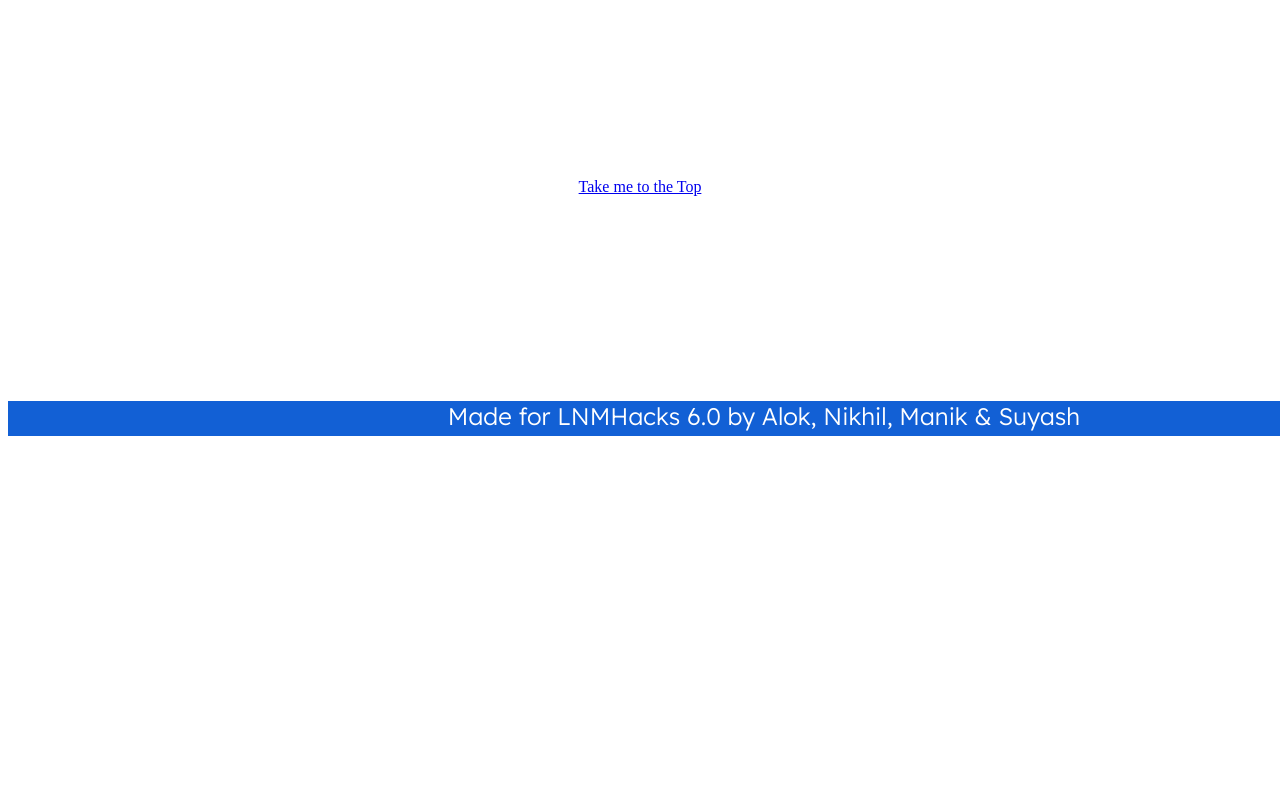
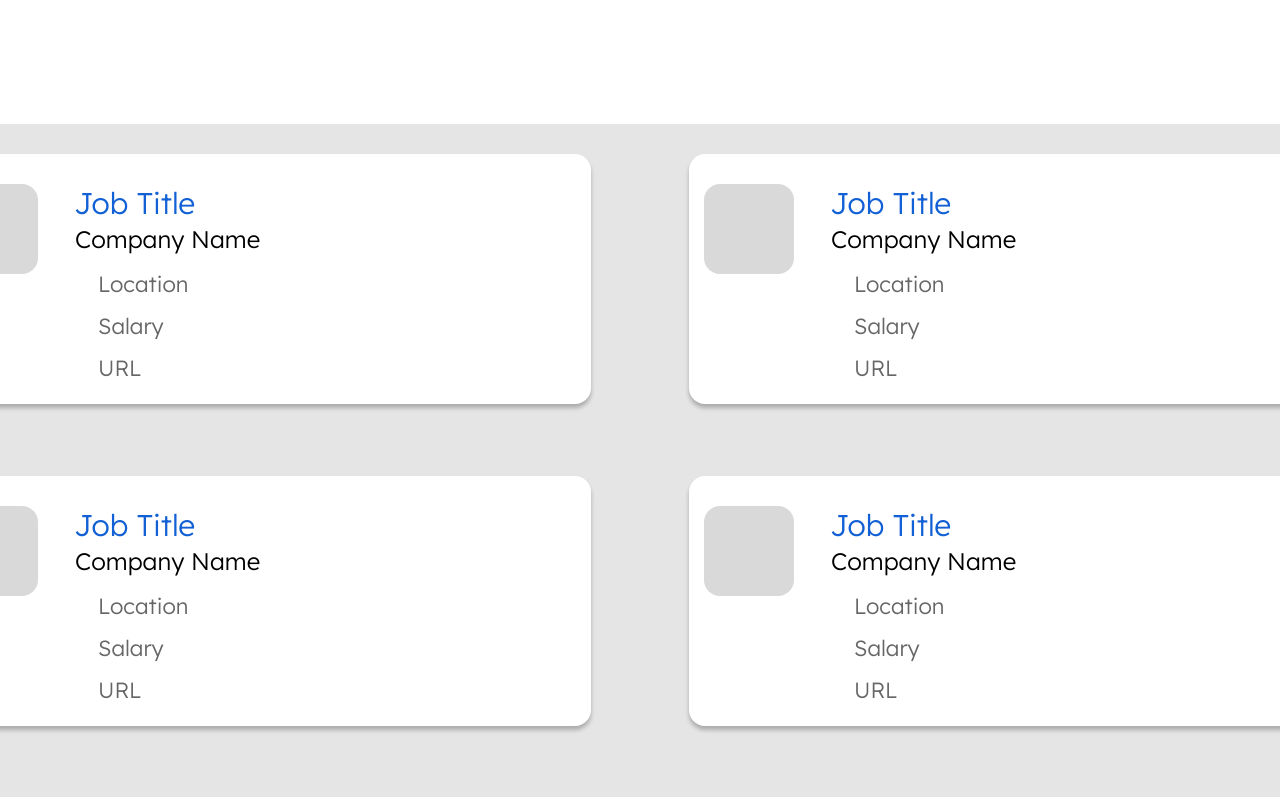
Before and after one commit to nikhilsaini113/jobs-finder-frontend, a React (Vite) app: page / in a window 1280 px wide. Shown: the part 4360-5157 px from the top of the page. Before the commit the page ends 4804 px from the top, so only its background shows below. Built offline with nearby package versions, Linux system fonts and the light colour scheme.

Commit message:
Add files via upload

```diff
--- a/src/App.jsx
+++ b/src/App.jsx
@@ -11,6 +11,7 @@ function App() {
 
   return (
     <>
+      <section id="top"></section>
       <Component1 />
       <Component2 />
       <Component3 />
--- a/src/Component5.css
+++ b/src/Component5.css
@@ -101,3 +101,13 @@
   line-height: normal;
   font-weight: 400;
 }
+.x5 {
+  color: rgba(0, 0, 0, 0.6);
+  text-align: center;
+  font-family: "Lexend Deca";
+  font-size: 24px;
+  font-style: normal;
+  font-weight: 400;
+  line-height: normal;
+  margin-top: 300px;
+}
--- a/src/Component5.jsx
+++ b/src/Component5.jsx
@@ -25,7 +25,20 @@ const ListLinks = ({ links }) => (
   </div>
 );
 export default function Component5() {
-  const [links, setLinks] = useState(null);
+  const [links, setLinks] = useState([
+    { a: 1, b: 2 },
+    { a: 1, b: 2 },
+    { a: 1, b: 2 },
+    { a: 1, b: 2 },
+    { a: 1, b: 2 },
+    { a: 1, b: 2 },
+    { a: 1, b: 2 },
+    { a: 1, b: 2 },
+    { a: 1, b: 2 },
+    { a: 1, b: 2 },
+    { a: 1, b: 2 },
+    { a: 1, b: 2 },
+  ]);
   useEffect(() => {}, [links]);
 
   return (
```
